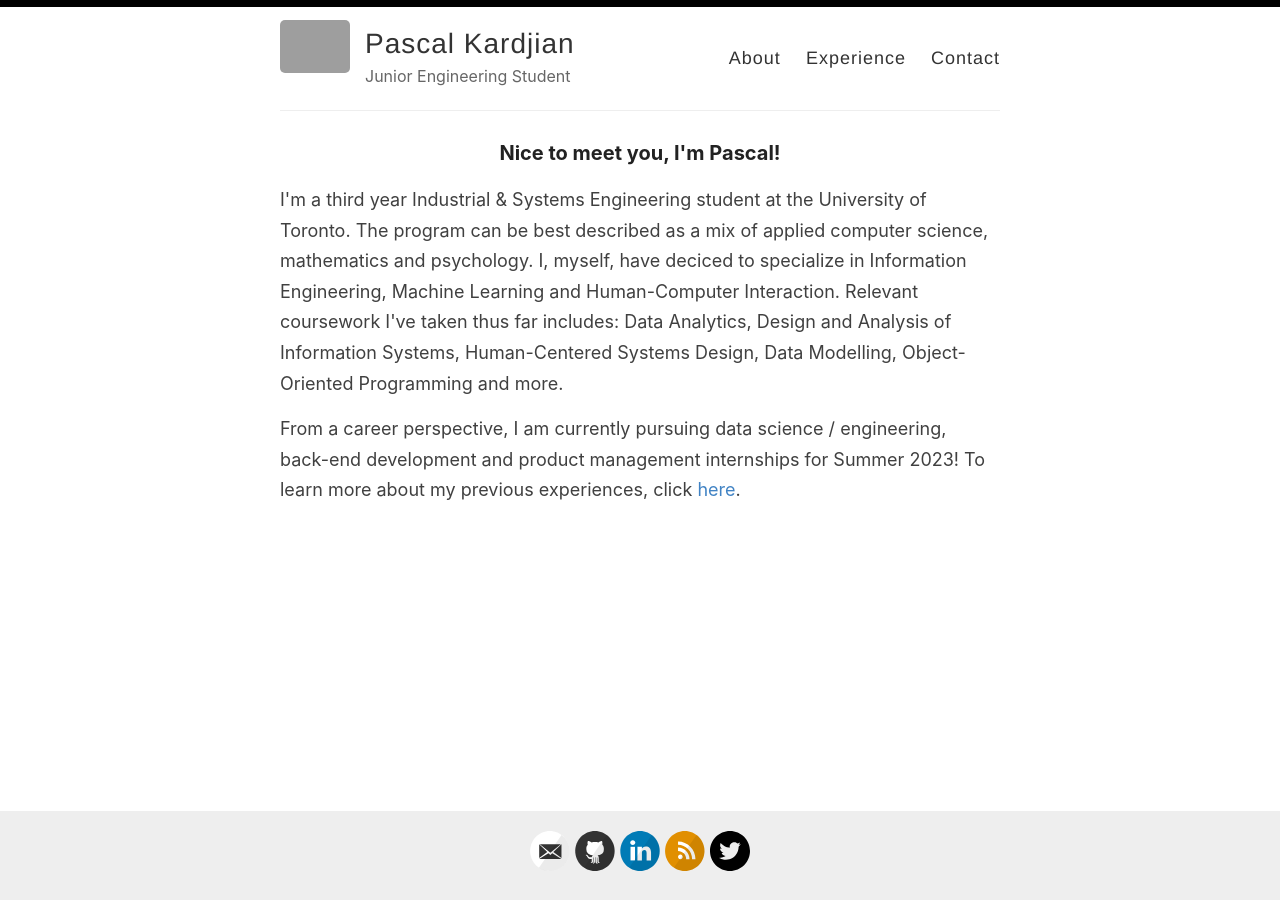
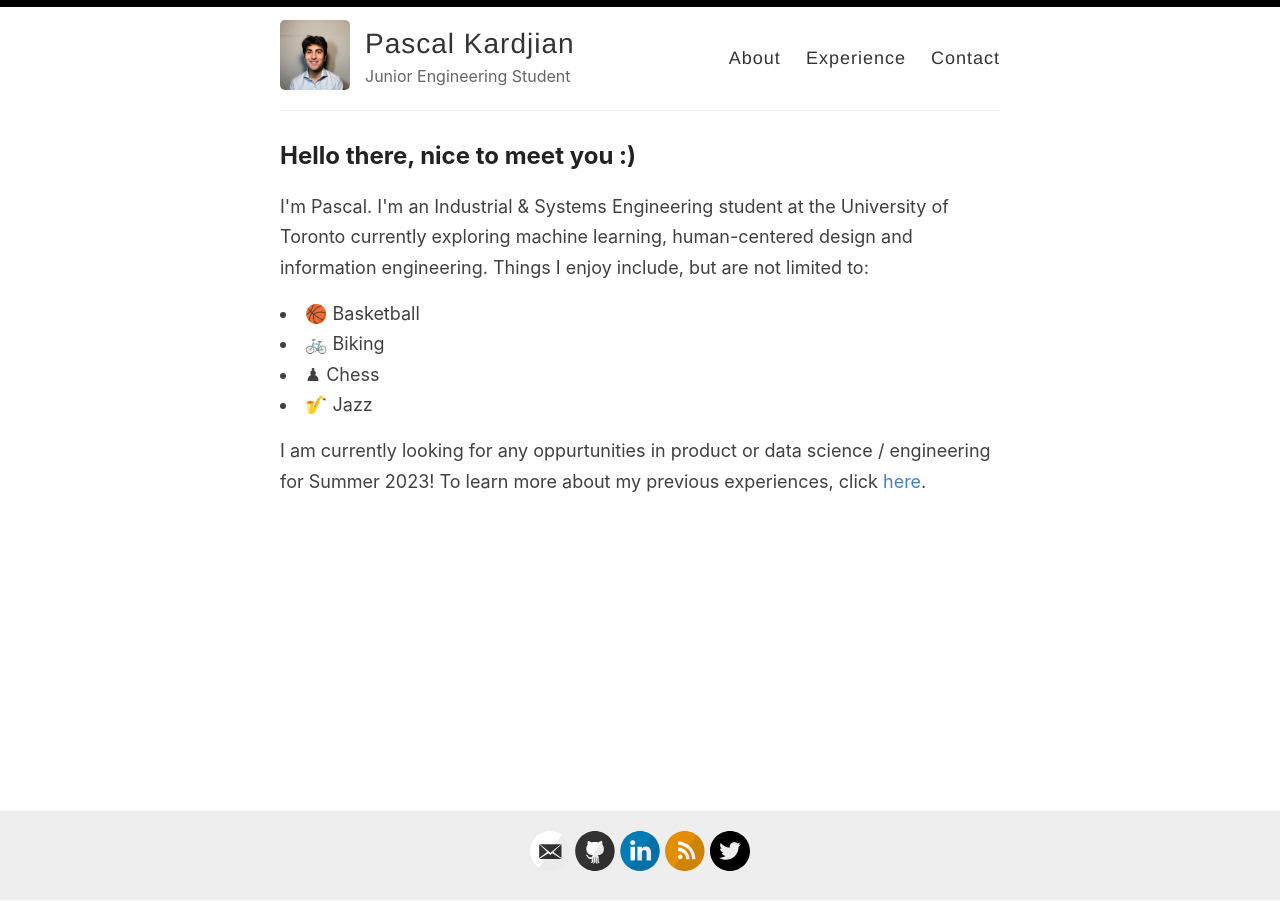
Before and after one commit to pkardjian/pkardjian.github.io, a Jekyll site: the page built from index.html, in a window 1280 px wide. Built offline with Jekyll 4.4.1, drawn with Linux system fonts in a browser that asks for light colours; the list of posts is cut into pages by our own code; grey boxes are pictures that could not be loaded.

Commit message:
main page fixes

```diff
--- a/_config.yml
+++ b/_config.yml
@@ -12,7 +12,7 @@ author: Pascal Kardjian
 description: Junior Engineering Student
 
 # URL of your avatar or profile pic (you could use your GitHub profile pic)
-avatar: /images/DSC_0524.jpg
+avatar: /images/linkedin_profile.jpg
 
 #
 # Flags below are optional
--- a/index.html
+++ b/index.html
@@ -2,9 +2,15 @@
 layout: default
 ---
 
-<h3 id="intro"> Nice to meet you, I'm Pascal!</h3>
-  <p>I'm a third year Industrial & Systems Engineering student at the University of Toronto. The program can be best described as a mix of applied computer science, mathematics and psychology.
-    I, myself, have deciced to specialize in Information Engineering, Machine Learning and Human-Computer Interaction. Relevant coursework I've taken thus far includes: Data Analytics,
-    Design and Analysis of Information Systems, Human-Centered Systems Design, Data Modelling, Object-Oriented Programming and more.</p>
-  <p>From a career perspective, I am currently pursuing data science / engineering, back-end development and product management internships for Summer 2023! To learn more about my
-    previous experiences, click <a href="https://pkardjian.github.io/experience/">here</a>.</p>
+<h2 style="text-align: left;" id="intro"> Hello there, nice to meet you :)</h2>
+  <p>I'm Pascal. I'm an Industrial & Systems Engineering student at the University of Toronto
+    currently exploring machine learning, human-centered design and information engineering.
+    Things I enjoy include, but are not limited to:
+    <li>&#127936 Basketball</li>
+    <li>&#128690 Biking</li>
+    <li>&#9823 Chess</li>
+    <li>&#127927 Jazz</li>
+  </p>
+
+  <p>I am currently looking for any oppurtunities in product or data science / engineering for Summer 2023!
+     To learn more about my previous experiences, click <a href="https://pkardjian.github.io/experience/">here</a>.</p>
```
